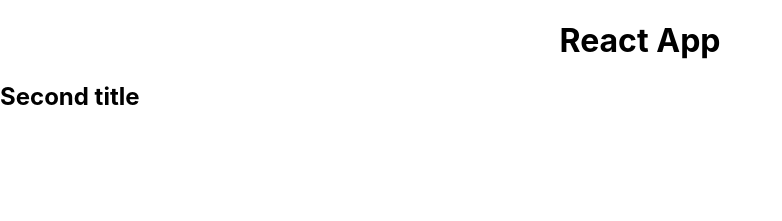
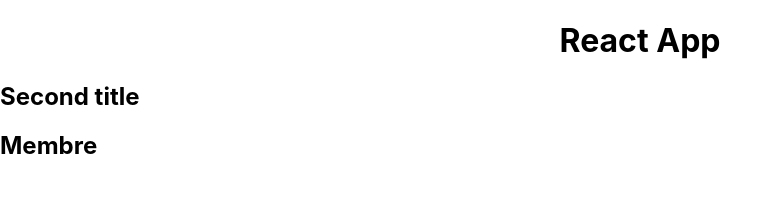
Before and after one commit to rpalvair/react-formation, a React (Create React App) app in the folder react-basics/: page / in a window 1280 px wide. Shown: the top 221 px of the page, without its empty margins (0-782 px from the left). Built offline with nearby package versions, Linux system fonts and the light colour scheme.

Commit message:
feat : Component with lambda

```diff
--- a/react-basics/src/App.js
+++ b/react-basics/src/App.js
@@ -1,5 +1,6 @@
 import React, { Component, Fragment } from "react"
 import "./App.css"
+import Membre from "./components/Membre"
 
 class App extends Component {
   render() {
@@ -9,6 +10,7 @@
           <h1>React App</h1>
         </div>
         <h2>Second title</h2>
+        <Membre />
       </Fragment>
     )
   }
--- /dev/null
+++ b/react-basics/src/components/Membre.js
@@ -0,0 +1,7 @@
+import React from "react"
+
+const Membre = () => {
+  return <h2>Membre</h2>
+}
+
+export default Membre
```
